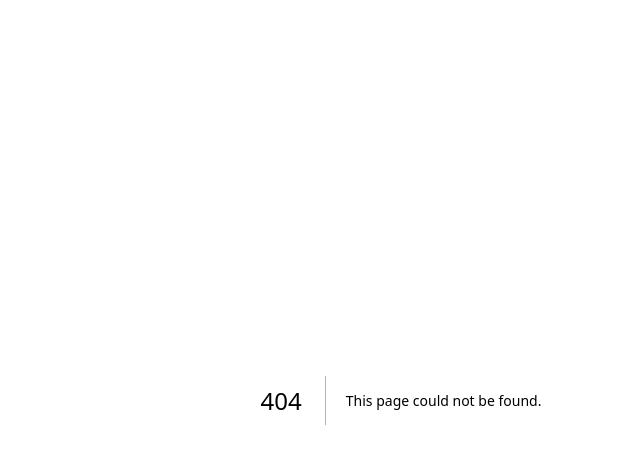
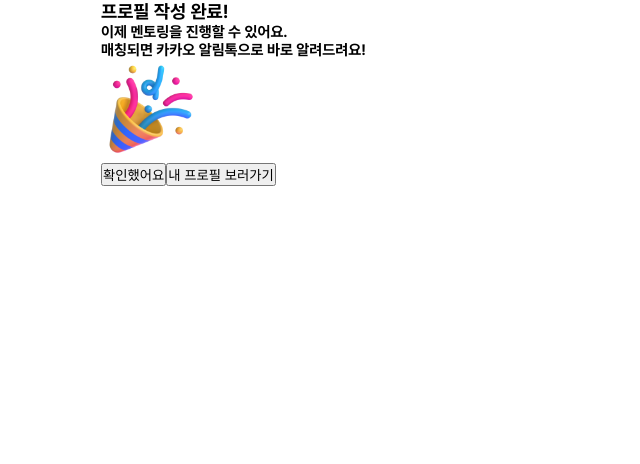
Before and after one commit to WE-ARE-RACCOONS/postgraduate-front, a Next.js app: page /profile/done in a window 1280 px wide. Before the commit this address had no page. Shown: the top 464 px of the page, without its empty margins (239-879 px from the left). Built offline with nearby package versions, Linux system fonts and the light colour scheme.

Commit message:
RAC-167 feat: 프로필 등록 완료 페이지 구현

```diff
--- /dev/null
+++ b/src/app/profile/done/page.tsx
@@ -0,0 +1,40 @@
+'use client';
+import { PROFILE_DIRECTION, PROFILE_SUB_DIRECTION } from "@/constants/form/cProfileForm";
+import styled from "styled-components";
+import Image from 'next/image';
+import party_popper from '../../../../public/party_popper.png';
+import { useRouter } from "next/navigation";
+
+function ProfileDonePage() {
+  const router = useRouter();
+
+  return(
+    <ProfileDonePageContainer>
+      <h3 id="profile-done-direction">{PROFILE_DIRECTION.profileDone}</h3>
+      <div id="profile-done-sub-direction">{PROFILE_SUB_DIRECTION.profileDone}</div>
+      <Image id="profile-done-img" src={party_popper} alt="프로필 등록 축하 이미지" />
+      <div id="profile-done-btn-container">
+        <button onClick={() => {router.push('/')}}>확인했어요</button>
+        <button onClick={() => {router.push('/mypage')}}>내 프로필 보러가기</button>
+      </div>
+    </ProfileDonePageContainer>
+  )
+}
+
+export default ProfileDonePage;
+
+const ProfileDonePageContainer = styled.div`
+  width: inherit;
+  height: 100%;
+  white-space: pre-line;
+
+  #profile-done-sub-direction {
+    font-size: 15px;
+    font-weight: 700;
+  }
+
+  #profile-done-img {
+    width: 6.25rem;
+    height: 6.25rem;
+  }
+`
--- a/src/constants/form/cProfileForm.ts
+++ b/src/constants/form/cProfileForm.ts
@@ -1,14 +1,16 @@
 export const PROFILE_DIRECTION = {
   addProfile: '진행하실 멘토링을 소개해주세요',
   addTime: `멘토링이 가능한\n정기 일정을 최소 3개 알려주세요`,
-  addChatLink: '오픈채팅방 링크를 알려주세요'
+  addChatLink: '오픈채팅방 링크를 알려주세요',
+  profileDone: '프로필 작성 완료!'
 };
 
 export const PROFILE_SUB_DIRECTION = {
   addProfile: '입력한 정보는 멘토링 매칭에 이용됩니다.',
   addTime: '멘토링 시작 시각을 기준으로 알려주세요.\n멘토링은 40분간 진행됩니다.',
   addTimeEx: 'e.g. 매주 월요일 오후 03:00 ~ 오후 05:00 멘토링 가능하다면,\n월요일 오후 03:00 ~ 오후 04:20 으로 입력',
-  addChatLink: '매칭된 후배와 대화할 오픈채팅 방이에요.\n비대면 회의 링크를 전달하고 급한 공지를 전달해요.'
+  addChatLink: '매칭된 후배와 대화할 오픈채팅 방이에요.\n비대면 회의 링크를 전달하고 급한 공지를 전달해요.',
+  profileDone: '이제 멘토링을 진행할 수 있어요.\n매칭되면 카카오 알림톡으로 바로 알려드려요!'
 };
 
 export const PROFILE_TITLE = {
```
